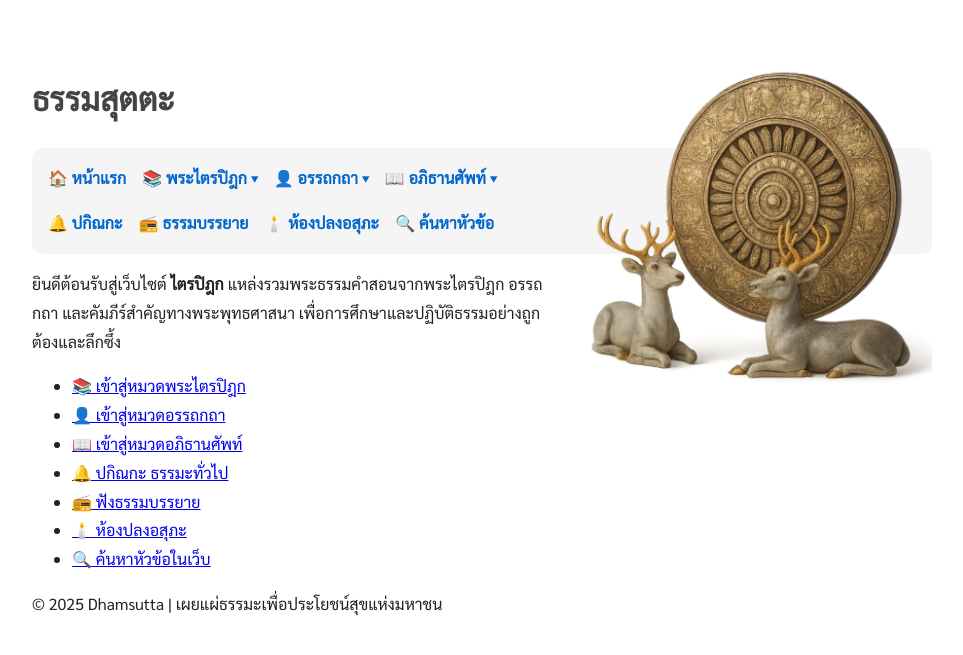
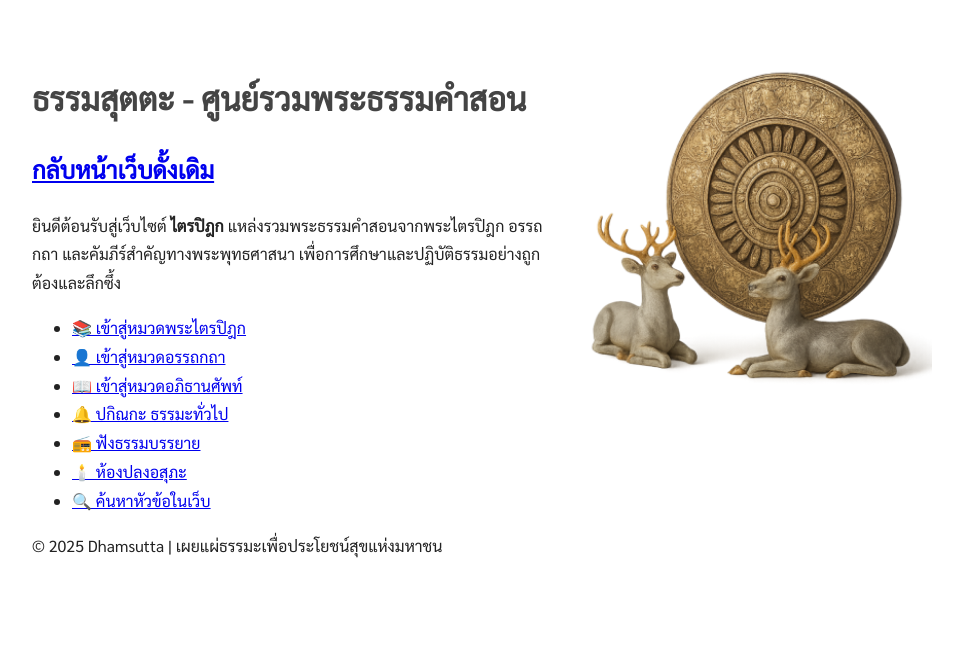
Before and after one commit to dhamsutta/tripitaka, a Jekyll site: the page index.html, which Jekyll copies as it is, in a window 1280 px wide. Shown: the top 655 px of the page, without its empty margins (158-1121 px from the left). Built offline with Jekyll 4.4.1, drawn with Linux system fonts in a browser that asks for light colours.

Commit message:
Update index.html

```diff
--- a/index.html
+++ b/index.html
@@ -1,6 +1,7 @@
 <!DOCTYPE html>
 <html lang="th">
 <head>
+
   <!-- Google tag (gtag.js) -->
 <script async src="https://www.googletagmanager.com/gtag/js?id=G-HRZ11970FJ"></script>
 <script>
@@ -13,13 +14,13 @@
   <meta charset="UTF-8">
   <meta name="viewport" content="width=device-width, initial-scale=1.0">
   <title>หน้าแรก - ไตรปิฎก</title>
-  <meta name="description" content="รวมพระธรรมคำสอนจากพระไตรปิฎก อรรถกถา อภิธรรม และธรรมบรรยาย">
+  <meta name="description" content="ศูนย์รวมพระธรรมคำสอนจากพระไตรปิฎก อรรถกถา อภิธรรม และธรรมบรรยาย">
   <meta name="keywords" content="ไตรปิฎก, พระวินัย, พระสูตร, พระอภิธรรม, ธรรมะ, พุทธศาสนา">
   <meta name="robots" content="index, follow">
   <link rel="canonical" href="https://dhamsutta.github.io/tripitaka/">
 
   <!-- Open Graph -->
-  <meta property="og:title" content="ไตรปิฎก - รวมพระธรรมคำสอน">
+  <meta property="og:title" content="ไตรปิฎก - ศูนย์รวมพระธรรมคำสอน">
   <meta property="og:description" content="ศึกษาธรรมะจากพระไตรปิฎก อรรถกถา และอภิธรรม">
   <meta property="og:type" content="website">
   <meta property="og:url" content="https://dhamsutta.github.io/tripitaka/">
@@ -31,7 +32,6 @@
 alt="ภาพจากบทความ"
 style="float: right; width: 40%; margin-left: 1em; margin-bottom: 1em;"
 />
-
 
 
   <!-- JSON-LD Structured Data -->
@@ -60,46 +60,13 @@ style="float: right; width: 40%; margin-left: 1em; margin-bottom: 1em;"
 </head>
 <body>
   <header>
-    <h1>ธรรมสุตตะ</h1>
+    <h1>ธรรมสุตตะ - ศูนย์รวมพระธรรมคำสอน</h1>
   </header>
-
-  <nav>
-    <ul>
-      <li><a href="index.html">🏠 หน้าแรก</a></li>
-      <li>
-        <a href="#">📚 พระไตรปิฎก ▾</a>
-        <ul>
-          <li><a href="pitaka/vinaya.html">พระวินัย</a></li>
-          <li><a href="pitaka/sutta.html">พระสูตร</a></li>
-          <li><a href="pitaka/abhidhamma.html">พระอภิธรรม</a></li>
-        </ul>
-      </li>
-      <li>
-        <a href="#">👤 อรรถกถา ▾</a>
-        <ul>
-          <li><a href="atthakatha/vissudhimagga.html">วิสุทธิมรรค</a></li>
-          <li><a href="atthakatha/nettipakarana.html">เนตติปกรณ์</a></li>
-          <li><a href="atthakatha/buddhadhamma.html">พุทธธรรม</a></li>
-          <li><a href="atthakatha/milindapanha.html">มิลินทปัญหา</a></li>
-        </ul>
-      </li>
-      <li>
-        <a href="#">📖 อภิธานศัพท์ ▾</a>
-        <ul>
-          <li><a href="dictionary/pali-thai.html">บาลี-ไทย</a></li>
-          <li><a href="dictionary/thai-eng.html">ไทย-อังกฤษ</a></li>
-          <li><a href="dictionary/eng-thai.html">อังกฤษ-ไทย</a></li>
-        </ul>
-      </li>
-      <li><a href="misc/collection.html">🔔 ปกิณกะ</a></li>
-      <li><a href="misc/audio.html">📻 ธรรมบรรยาย</a></li>
-      <li><a href="misc/asubha.html">🕯️ ห้องปลงอสุภะ</a></li>
-      <li><a href="search.html">🔍 ค้นหาหัวข้อ</a></li>
-    </ul>
-  </nav>
+<h2><a href="www.dhamma-sutta.com">กลับหน้าเว็บดั้งเดิม</a></h2>
 
   <main>
-    <p>ยินดีต้อนรับสู่เว็บไซต์ <strong>ไตรปิฎก</strong> แหล่งรวมพระธรรมคำสอนจากพระไตรปิฎก อรรถกถา และคัมภีร์สำคัญทางพระพุทธศาสนา เพื่อการศึกษาและปฏิบัติธรรมอย่างถูกต้องและลึกซึ้ง</p>
+    <p>ยินดีต้อนรับสู่เว็บไซต์ <strong>ไตรปิฎก</strong> แหล่งรวมพระธรรมคำสอนจากพระไตรปิฎก อรรถกถา และคัมภีร์สำคัญทางพระพุทธศาสนา เพื่อการศึกษาและปฏิบัติธรรมอย่างถูกต้องและลึกซึ้ง </p>
+
     <ul>
       <li><a href="pitaka/index.html">📚 เข้าสู่หมวดพระไตรปิฎก</a></li>
       <li><a href="atthakatha/index.html">👤 เข้าสู่หมวดอรรถกถา</a></li>
```
